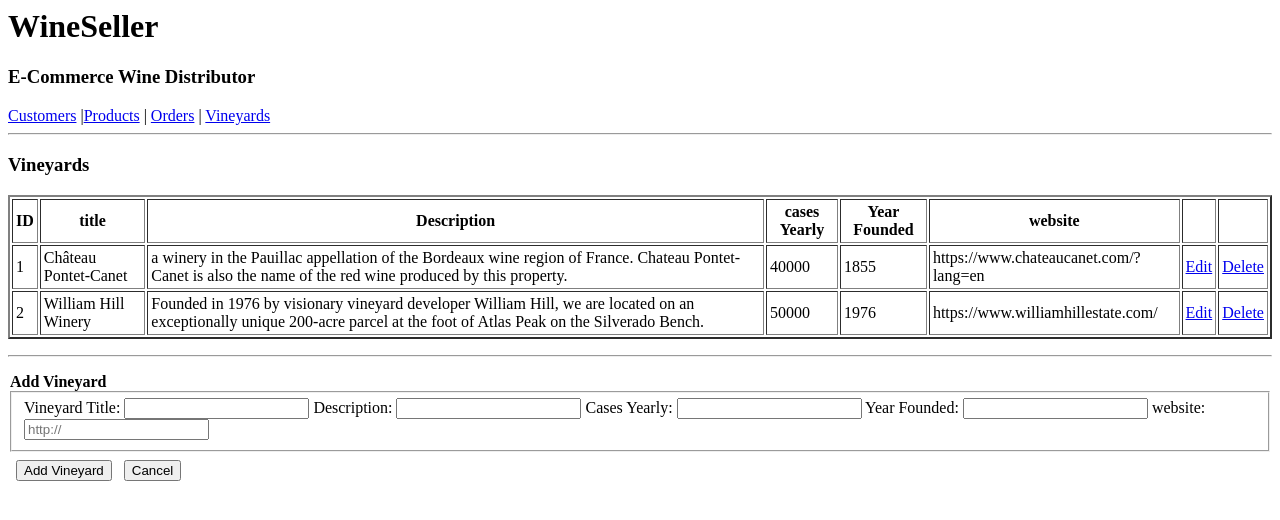
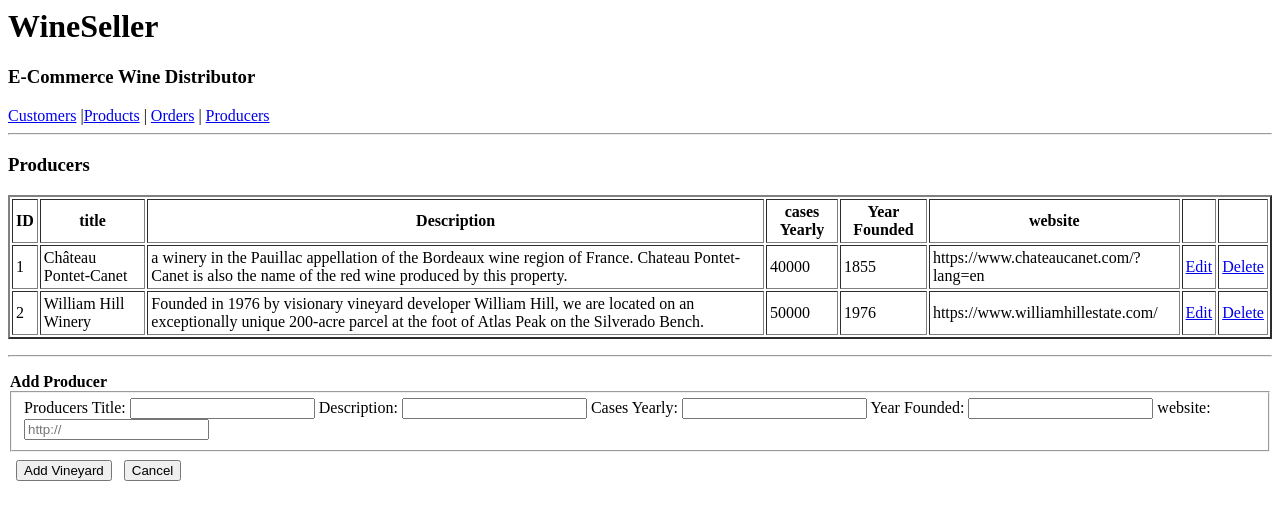
Before and after one commit to pierrehjt/CS340-Flaskdb, a Flask app: page /vineyards in a window 1280 px wide. Shown: the top 520 px of the page. Run offline with Flask 2, Linux system fonts and the light colour scheme; data comes from the database, SQL or seed files in the repository; data that the repository does not hold is empty; some libraries are stand-ins or nearby versions.

Commit message:
changes based on peer-feedback

```diff
--- a/templates/customers.j2
+++ b/templates/customers.j2
@@ -48,7 +48,7 @@
                             <!-- edit -->
                             <td><a href="edit_customer/{{item['customerID']}}" class="btn btn-default">Edit</a></td>
                             <!-- delete -->
-                            <td><a href="delete_customer/{{item['customerID']}}" class="btn btn-default">Delete</a></td>
+                            <td><a href="delete_customer/{{item['customerID']}}" onclick="return confirm('Are you sure you wish to delete this customer?')" class="btn btn-default">Delete</a></td>
                         </tr>
                     {% endfor %}
                 </tbody>
--- a/templates/edit_product.j2
+++ b/templates/edit_product.j2
@@ -33,9 +33,9 @@
                     {% for vineyard in vineyards %}
 
                         {% if  vineyard['vineyardID']  == product[0].vineyardID %}
-                            <option value="{{ vineyard['vineyardID'] }}" selected> {{vineyard['title']}}</option>
+                            <option value="{{ vineyard['vineyardID'] }}" selected> {{vineyard['vineyardID']}} - {{vineyard['title']}}</option>
                         {% else %}
-                            <option value="{{ vineyard['vineyardID'] }}"> {{vineyard['title']}}</option>
+                            <option value="{{ vineyard['vineyardID'] }}"> {{vineyard['vineyardID']}} - {{vineyard['title']}}</option>
                         {% endif %}
 
                     {% endfor %}
--- a/templates/edit_vineyard.j2
+++ b/templates/edit_vineyard.j2
@@ -8,14 +8,14 @@
     <div id="edit">
 
         <form id="editVineyard" action="/edit_vineyard/{{vineyard[0].vineyardID}}" method="post">
-            <legend><strong>Edit Product</strong></legend>
+            <legend><strong>Edit Producer</strong></legend>
             <fieldset>
 
                 <!-- hidden id for sql query-->
                 <input type="hidden" value="{{vineyard[0].vineyardID}}" class="form-control" id="vineyardID" name="vineyardID" required>
 
                 <!-- title edit field-->
-                <label for="title">Vineyard Title:</label>
+                <label for="title">Producer Title:</label>
                 <input type="text" value="{{vineyard[0].title}}" class="form-control" id="title" name="title" placeholder="{{vineyard[0].title}}" required>
                 <p></p>
 
@@ -40,7 +40,7 @@
 
             </fieldset>
 
-            <input type="submit" value="Edit vineyard" name="edit_vineyard" class="btn btn-primary" style="margin:.5rem;">
+            <input type="submit" value="Edit Producer" name="edit_vineyard" class="btn btn-primary" style="margin:.5rem;">
             <a href='/vineyards'><input class="btn" type="button" value="cancel"></a>
         </form>
     </div>
--- a/templates/main.j2
+++ b/templates/main.j2
@@ -1,15 +1,13 @@
 <html>
 
-    <head>
-        <title>WineSeller</title>
-    </head>
+
 
     <h1>WineSeller</h1>
     <h3>E-Commerce Wine Distributor</h3>
 
     <p></p>
 
-    <a href="/customers">Customers</a> |<a href=/products>Products</a> | <a href=/orders>Orders</a> | <a href="/vineyards">Vineyards</a>
+    <a href="/customers">Customers</a> |<a href=/products>Products</a> | <a href=/orders>Orders</a> | <a href="/vineyards">Producers</a>
 
     <hr>
 
--- a/templates/orders.j2
+++ b/templates/orders.j2
@@ -36,9 +36,9 @@
                             <td>{{item['total_price']}}</td>
                             <td><a href="edit_order/{{item['orderID']}}/{{item['productID']}}" class="btn btn-default">Edit</a></td>
                             <!-- deletes this specific item purchase from the order -->
-                            <td><a href="delete_order_item/{{item['orderID']}}/{{item['productID']}}" class="btn btn-default">Delete</a></td>
+                            <td><a href="delete_order_item/{{item['orderID']}}/{{item['productID']}}" onclick="return confirm('Are you sure you wish to delete this item from the order?')"class="btn btn-default">Delete</a></td>
                             <!-- deletes the entire order with all associated item purchases -->
-                            <td><a href="delete_order/{{item['orderID']}}" class="btn btn-default">Delete entire order</a></td>
+                            <td><a href="delete_order/{{item['orderID']}}" onclick="return confirm('Are you sure you wish to delete this entire order?')"class="btn btn-default">Delete order {{item['orderID']}} entirely</a></td>
                         </tr>
                     {% endfor %}
                 </tbody>
@@ -65,7 +65,7 @@
                     <option value="0">&nbsp;</option>
                     {% for customer in customers %}
 
-                        <option value="{{ customer['customerID'] }}"> {{customer['customerID']}}  </option>
+                        <option value="{{ customer['customerID'] }}"> {{customer['customerID']}} - {{customer['fName']}} {{customer['lName']}} </option>
 
                     {% endfor %}
 
--- a/templates/products.j2
+++ b/templates/products.j2
@@ -29,7 +29,7 @@
                             <td>{{item['retailPrice']}}</td>
                             <td>{{item['vineyardID']}}</td>
                             <td><a href="edit_product/{{item['productID']}}" class="btn btn-default">Edit</a></td>
-                            <td><a href="delete_product/{{item['productID']}}" class="btn btn-default">Delete</a></td>
+                            <td><a href="delete_product/{{item['productID']}}" onclick="return confirm('Are you sure you wish to delete this product?')"class="btn btn-default">Delete</a></td>
                         </tr>
                     {% endfor %}
                 </tbody>
@@ -65,7 +65,7 @@
                     <option value="0">&nbsp;</option>
                     {% for vineyard in vineyards %}
 
-                        <option value="{{ vineyard['vineyardID'] }}"> {{vineyard['title']}}</option>
+                        <option value="{{ vineyard['vineyardID'] }}"> {{vineyard['vineyardID']}} - {{vineyard['title']}}</option>
 
                     {% endfor %}
 
--- a/templates/vineyards.j2
+++ b/templates/vineyards.j2
@@ -4,8 +4,8 @@
     {% include 'main.j2' %}
 
     <head>
-        <title>Vineyards</title>
-        <h3>Vineyards</h3>
+        <title>Producers</title>
+        <h3>Producers</h3>
     </head>
 
     <!-- display Vineyards table-->
@@ -32,7 +32,7 @@
                             <td>{{item['yearFounded']}}</td>
                             <td>{{item['website']}}</td>
                             <td><a href="edit_vineyard/{{item['vineyardID']}}" class="btn btn-default">Edit</a></td>
-                            <td><a href="delete_vineyard/{{item['vineyardID']}}" class="btn btn-default">Delete</a></td>
+                            <td><a href="delete_vineyard/{{item['vineyardID']}}" onclick="return confirm('Are you sure you wish to delete this producer?')"class="btn btn-default">Delete</a></td>
                         </tr>
                     {% endfor %}
                 </tbody>
@@ -48,11 +48,11 @@
         <div id="insert">
 
             <form id="vineyardForm" action="/vineyards" method="POST">
-                <legend><strong>Add Vineyard</strong></legend>
+                <legend><strong>Add Producer</strong></legend>
 
                 <fieldset>
                     <!-- title input -->
-                    <label for="title">Vineyard Title:</label>
+                    <label for="title">Producers Title:</label>
                     <input type="text" class="form-control" id="title" name="title" placeholder="" required>
 
                     <!-- description input -->
```
